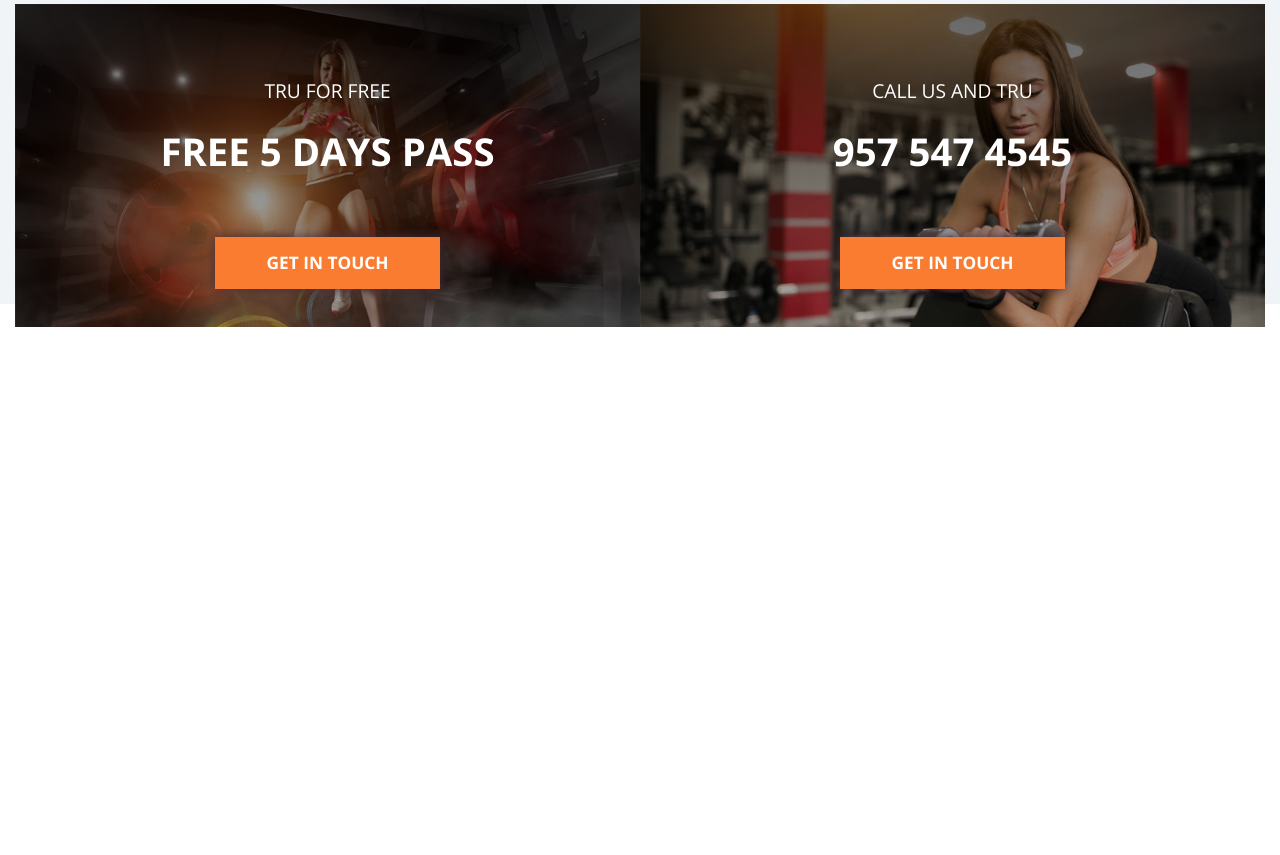
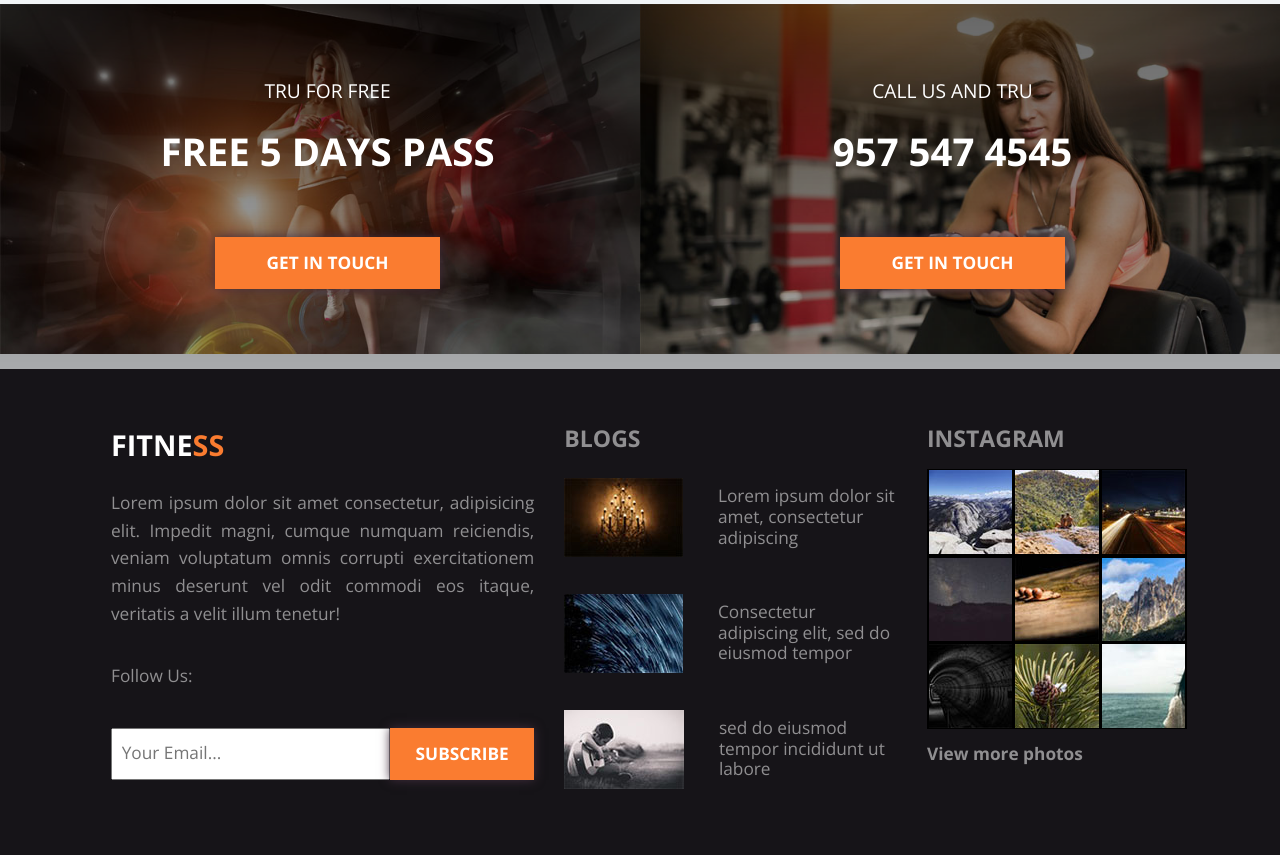
Before and after one commit to Doorpie/Practice--Fitnes, a website: page src/index.html in a window 1280 px wide. Shown: the part 4071-4926 px from the top of the page. Before the commit the page ends 4398 px from the top, so only its background shows below. Drawn offline with nearby package versions, Linux system fonts and the light colour scheme.

Commit message:
Added footer

```diff
--- a/src/index.html
+++ b/src/index.html
@@ -310,6 +310,66 @@
         <!-- /.media main__media -->
     </main>
     <!-- /.main -->
+    <footer class="footer">
+        <div class="container">
+            <div class="row">
+                <div class="col-5">
+                    <div class="footer-about footer__wrap-about">
+                        <h2 class="footer-about__logo">fitne<b class="footer-about__logo-color">ss</b></h2>
+                        <p class="footer-about__text">Lorem ipsum dolor sit amet consectetur, adipisicing elit. Impedit magni, cumque numquam reiciendis, veniam voluptatum omnis corrupti exercitationem minus deserunt vel odit commodi eos itaque, veritatis a velit illum tenetur!</p>
+                        <div class="footer-about__social">Follow Us:</div>
+                        <form action="" class="footer-about__form">
+                            <input type="email" class="footer-about__email" placeholder="Your Email...">
+                            <button class="btn footer-about__btn">Subscribe</button>
+                        </form>
+                    </div>
+                </div>
+                <!-- /.col -->
+                <div class="col-4">
+                    <div class="blogs footer__blogs">
+                        <h2 class="blogs__title">blogs</h2>
+                        <div class="blogs__wrap">
+                            <img src="./img/footer/footer-blogs1.jpg" alt="img" class="blogs__img">
+                            <p class="blogs__text">Lorem ipsum dolor sit amet,  consectetur adipiscing</p>
+                        </div>
+                        <div class="blogs__wrap">
+                            <img src="./img/footer/footer-blogs2.jpg" alt="img" class="blogs__img">
+                            <p class="blogs__text">Consectetur adipiscing elit,  sed do eiusmod tempor</p>
+                        </div>
+                        <div class="blogs__wrap">
+                            <img src="./img/footer/footer-blogs3.jpg" alt="img" class="blogs__img">
+                            <p class="blogs__text">sed do eiusmod tempor  incididunt ut labore</p>
+                        </div>
+                    </div>
+                </div>
+                <!-- /.col -->
+                <div class="col-3">
+                    <div class="instagram footer__instagram">
+                        <h2 class="instagram__title">instagram</h2>
+                        <div class="instagram__wrap-img">
+                            <img src="./img/footer/footer-instagram1.jpg" alt="instagram" class="instagram__img">
+                            <img src="./img/footer/footer-instagram2.jpg" alt="instagram" class="instagram__img">
+                            <img src="./img/footer/footer-instagram3.jpg" alt="instagram" class="instagram__img">
+                            <img src="./img/footer/footer-instagram4.jpg" alt="instagram" class="instagram__img">
+                            <img src="./img/footer/footer-instagram5.jpg" alt="instagram" class="instagram__img">
+                            <img src="./img/footer/footer-instagram6.jpg" alt="instagram" class="instagram__img">
+                            <img src="./img/footer/footer-instagram7.jpg" alt="instagram" class="instagram__img">
+                            <img src="./img/footer/footer-instagram8.jpg" alt="instagram" class="instagram__img">
+                            <img src="./img/footer/footer-instagram9.jpg" alt="instagram" class="instagram__img">
+                        </div>
+                        <div class="instagram__more">
+                            <a href="" class="instagram__link">View more photos</a>
+                        </div>
+                    </div>
+                </div>
+                <!-- /.col -->
+            </div>
+            <!-- /.row -->
+        </div>
+        <!-- /.container -->
+    </footer>
+    <!-- /.footer -->
+
 
 
 
--- a/src/sass/_colors.sass
+++ b/src/sass/_colors.sass
@@ -1,2 +1,4 @@
 $col-orange: #fa7c30
 $col-gray: #f1f4f6
+$col-gray-footer: #908f91
+$col-black: #161418
--- /dev/null
+++ b/src/sass/blocks/_footer.sass
@@ -0,0 +1,83 @@
+.footer
+    background: $col-black
+    padding: 2em 5em
+
+    // &__blogs
+    //     margin-left: 2em
+
+
+.footer-about
+    &__logo
+        color: #fff
+        text-transform: uppercase
+        font: bold 1.5rem/1em 'Open Sans'
+        margin-bottom: 1em
+
+        &-color
+            color: $col-orange
+
+    &__text, &__social
+        color: $col-gray-footer
+        font: 400 .9rem/1.6em 'Open Sans'
+        text-align: justify
+
+    &__social
+        margin-top: 2em
+
+    &__form
+        display: flex
+        margin-top: 2em
+
+    &__email
+        width: 20em
+        padding: .5em
+        font: 400 .9rem/1.3em 'Open Sans'
+        color: $col-gray-footer
+
+    &__btn
+        width: 10em
+        padding: 1em
+
+.blogs
+    &__title
+        font: bold 1.2rem/1em 'Open Sans'
+        text-transform: uppercase
+        color: $col-gray-footer
+
+    &__wrap
+        display: flex
+        align-items: center
+        align-content: center
+        margin-bottom: 1em
+
+    &__text
+        font: 400 .9rem/1.2em 'Open Sans'
+        color: $col-gray-footer
+        text-align: left
+        margin-left: 2em
+
+.instagram
+    &__title
+        font: bold 1.2rem/1em 'Open Sans'
+        text-transform: uppercase
+        color: $col-gray-footer
+
+    &__wrap-img
+        display: flex
+        flex-flow: row wrap
+        background: #000
+        width: 260px
+
+    &__img
+        margin: 1.6px
+
+    &__more
+        margin-top: .5em
+
+    &__link
+        text-decoration: none
+        font: bold .9rem/1em 'Open Sans'
+        color: $col-gray-footer
+
+        &:hover
+            text-decoration: underline
--- a/src/sass/blocks/_media.sass
+++ b/src/sass/blocks/_media.sass
@@ -1,24 +1,22 @@
+.main
+    &__media
+        background: linear-gradient( rgba(0, 0, 0, 0.6), rgba(0, 0, 0, 0.3) ), url(../img/main_media/media-bg1.jpg) no-repeat top left, url(../img/main_media/media-bg2.jpg) no-repeat top right
+        background-size: 50% auto
+        height: 365px
+
 .media
     &__wrap
-        height: 300px
         display: flex
         flex-flow: row wrap
         justify-content: space-between
-        // align-items: center
 
     &__wrap-freday
         width: 50%
-        background: linear-gradient( rgba(0, 0, 0, 0.6), rgba(0, 0, 0, 0.3) ), url(../img/main_media/media-bg1.jpg) no-repeat
-        background-size: 100% auto
-        // margin-left: -15px
         padding: 2em
         text-align: center
 
     &__wrap-call
         width: 50%
-        background: linear-gradient( rgba(0, 0, 0, 0.6), rgba(0, 0, 0, 0.3) ), url(../img/main_media/media-bg2.jpg) no-repeat
-        background-size: 100% auto
-        // margin-right: -15px
         padding: 2em
         text-align: center
 
--- a/src/sass/style.sass
+++ b/src/sass/style.sass
@@ -19,3 +19,5 @@
 @import 'blocks/team'
 
 @import 'blocks/media'
+
+@import 'blocks/footer'
```
Also changed, not shown: src/css/style.css, src/img/footer/footer-blogs1.jpg (added), src/img/footer/footer-blogs2.jpg (added), src/img/footer/footer-blogs3.jpg (added), src/img/footer/footer-instagram1.jpg (added), src/img/footer/footer-instagram2.jpg (added), src/img/footer/footer-instagram3.jpg (added), src/img/footer/footer-instagram4.jpg (added), src/img/footer/footer-instagram5.jpg (added), src/img/footer/footer-instagram6.jpg (added), src/img/footer/footer-instagram7.jpg (added), src/img/footer/footer-instagram8.jpg (added), src/img/footer/footer-instagram9.jpg (added), 1 other file.
